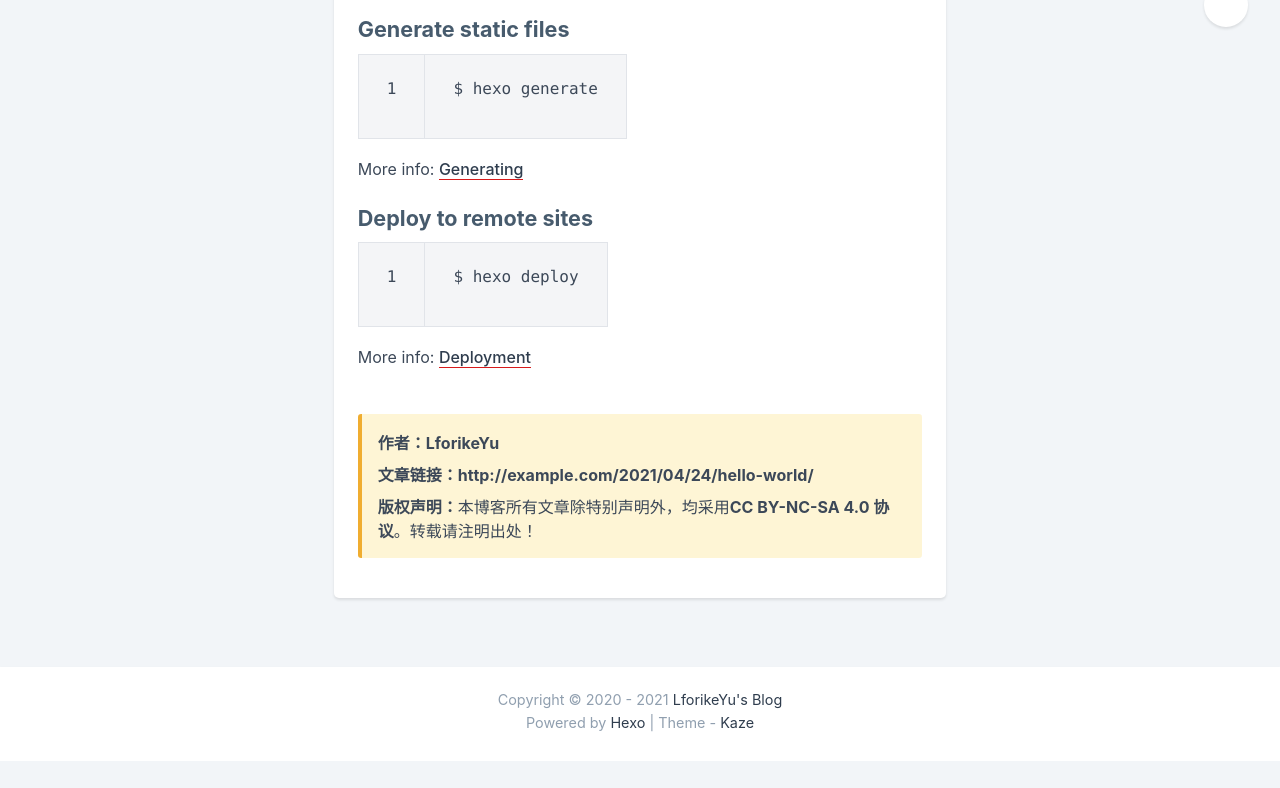
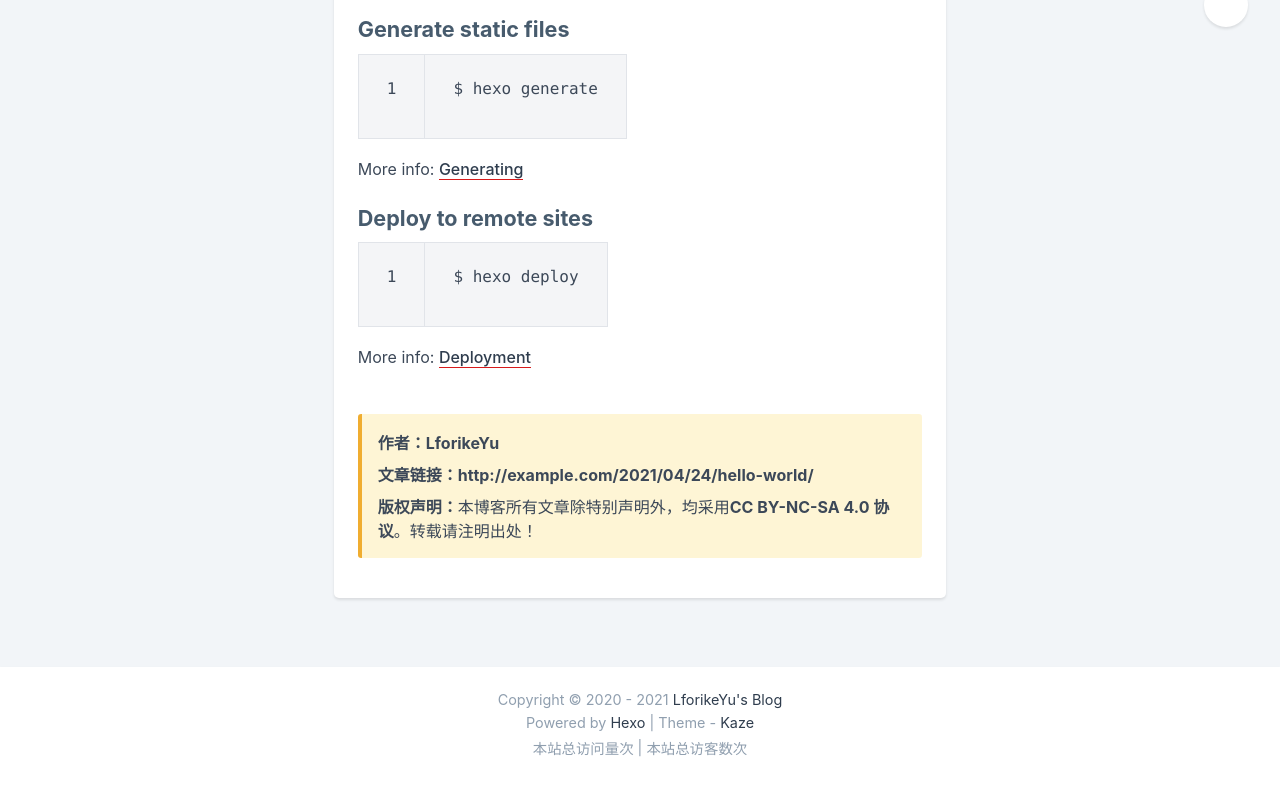
Before and after one commit to lforikeyu/lforikeyu.github.io, a plain HTML site: page 2021/04/24/hello-world/index.html in a window 1280 px wide. Shown: the part 741-1529 px from the top of the page. Before the commit the page ends 1502 px from the top, so only its background shows below. Drawn offline with Linux system fonts and the light colour scheme; some packages are replaced by stand-ins of ours; a script that the page names is missing; some icons are missing; a small style sheet from the web is missing.

Commit message:
Site updated: 2021-04-26 15:13:31

```diff
--- a/2021/04/24/hello-world/index.html
+++ b/2021/04/24/hello-world/index.html
@@ -356,6 +356,19 @@
 
 
 
+      <div class="footer-dsc">
+
+        本站总访问量<span id="busuanzi_value_site_pv"></span>次
+
+
+        <span>&nbsp;|&nbsp;</span>
+
+
+        本站总访客数<span id="busuanzi_value_site_uv"></span>次
+
+      </div>
+
+
 </footer> <a role="button" id="scrollbutton" class="basebutton"  aria-label="回到顶部">
   <i class="iconfont icon-arrowleft button-icon"></i>
 </a>
@@ -400,6 +413,10 @@
 </script>
    <script src="/js/main.js"></script>
     <script>
+      loadScript('/js/lib/busuanzi.min.js')
+    </script>
+
+    <script>
       var addLazyload = function () {
         var observer = lozad('.lozad', {
           load: function (el) {
```
Also changed, not shown: about/index.html (+17 -0 lines), archives/2021/04/index.html (+17 -0 lines), archives/2021/index.html (+17 -0 lines), archives/index.html (+17 -0 lines), categories/index.html (+17 -0 lines), index.html (+17 -0 lines), links/index.html (+17 -0 lines), tags/index.html (+17 -0 lines).
